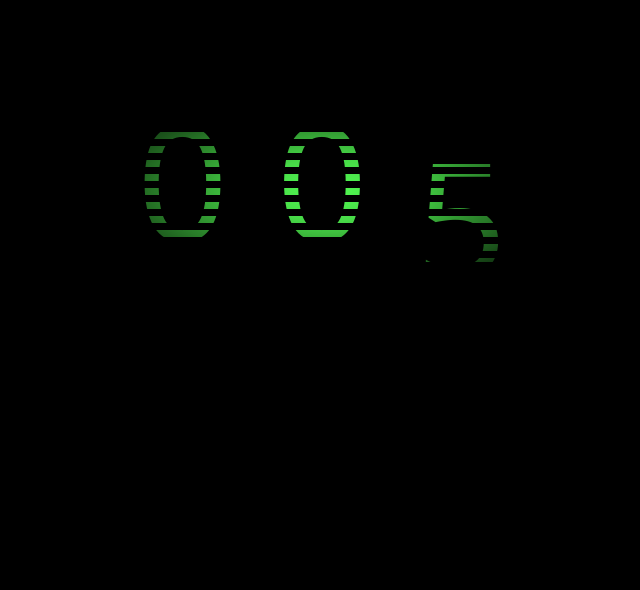
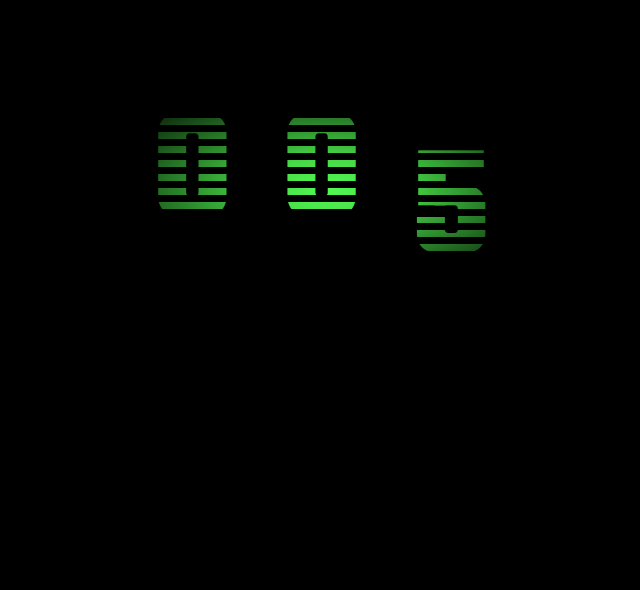
Before and after one commit to foxxo-dev/counter, a plain HTML site: page index.html in a window 1280 px wide. Shown: the part 210-800 px from the top of the page, without its empty margins (310-950 px from the left). Drawn offline with Linux system fonts and the light colour scheme.

Commit message:
Changed Font

```diff
--- a/index.html
+++ b/index.html
@@ -19,9 +19,9 @@
         flex-direction: column;
         justify-content: center;
         align-items: center;
-        font-family: system-ui, -apple-system, BlinkMacSystemFont, 'Segoe UI',
-          Roboto, Oxygen, Ubuntu, Cantarell, 'Open Sans', 'Helvetica Neue',
-          sans-serif;
+        font-family: 'Dhurjati', system-ui, -apple-system, BlinkMacSystemFont,
+          'Segoe UI', Roboto, Oxygen, Ubuntu, Cantarell, 'Open Sans',
+          'Helvetica Neue', sans-serif;
       }
       .container_number {
         display: flex;
@@ -36,7 +36,11 @@
         left: 0;
         right: 0;
         bottom: 0;
-        background: radial-gradient(rgba(0, 0, 0, 0) 0%, #00000020 25%, #000000 100%);
+        background: radial-gradient(
+          rgba(0, 0, 0, 0) 0%,
+          #00000020 25%,
+          #000000 100%
+        );
         z-index: 20000;
       }
       .number {
@@ -92,6 +96,12 @@
         transition: 0.15s ease-in-out;
       }
     </style>
+    <style>
+      @import url('https://fonts.googleapis.com/css2?family=Teko:wght@700&display=swap');
+      * {
+        font-family: 'Teko', sans-serif;
+      }
+    </style>
   </head>
   <body>
     <div class="container_number">
```
